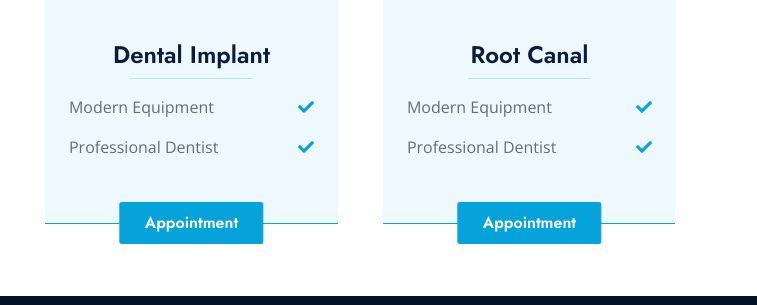
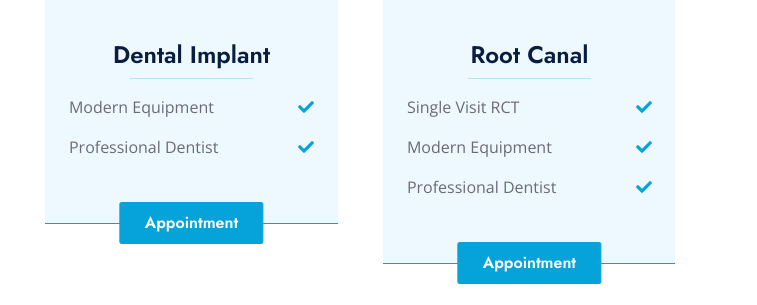
Before and after one commit to RadianceDentalCare/RadianceDentalCare.github.io, a plain HTML site: page index.html in a window 1280 px wide. Shown: the part 3732-4037 px from the top of the page, 523-1280 px from the left. Drawn offline with nearby package versions, Linux system fonts and the light colour scheme.

Commit message:
Update index.html

```diff
--- a/index.html
+++ b/index.html
@@ -635,6 +635,8 @@
                             <div class="position-relative text-center bg-light border-bottom border-primary py-5 p-4">
                                 <h4>Root Canal</h4>
                                 <hr class="text-primary w-50 mx-auto mt-0">
+                                <div class="d-flex justify-content-between mb-3"><span>Single Visit RCT</span><i
+                                    class="fa fa-check text-primary pt-1"></i></div>
                                 <div class="d-flex justify-content-between mb-3"><span>Modern Equipment</span><i
                                         class="fa fa-check text-primary pt-1"></i></div>
                                 <div class="d-flex justify-content-between mb-3"><span>Professional Dentist</span><i
```
